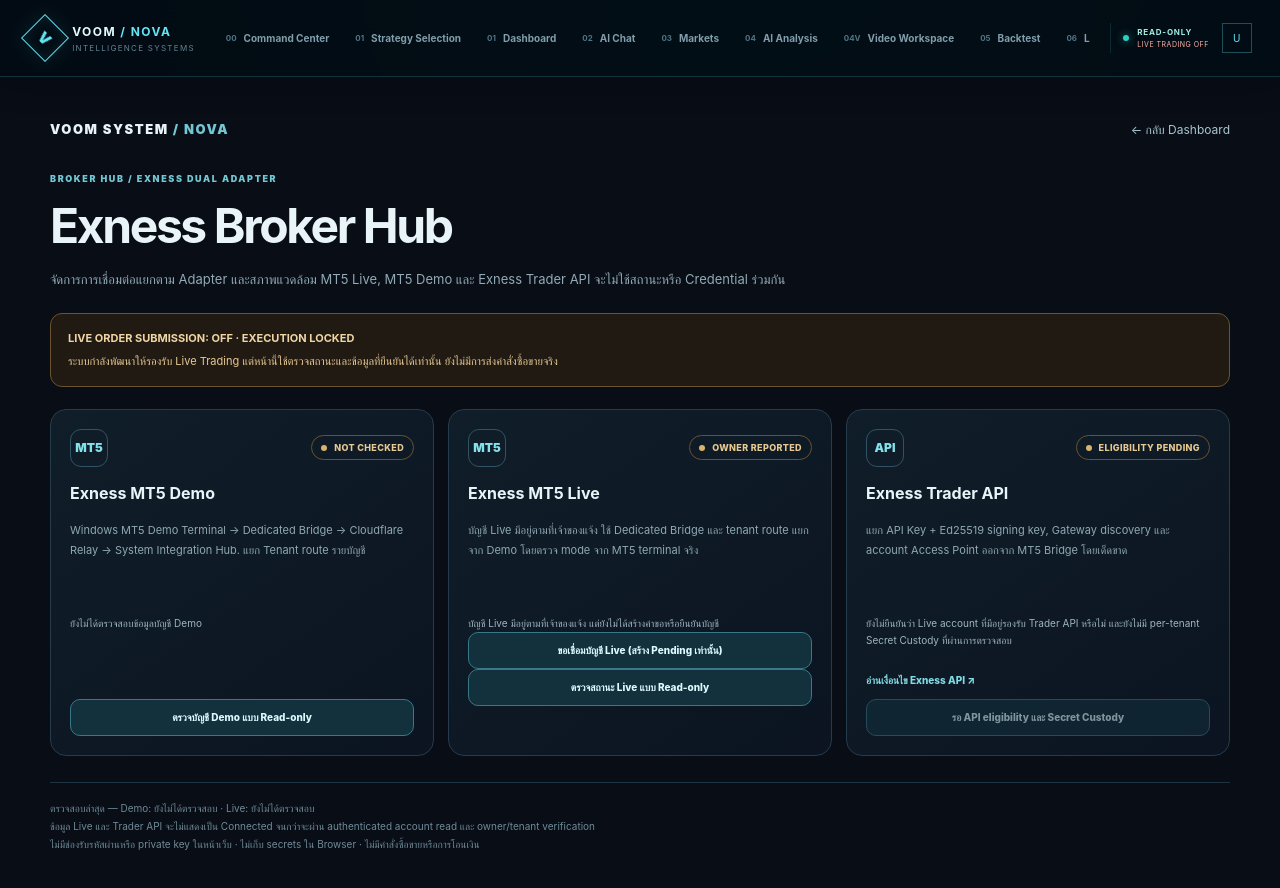
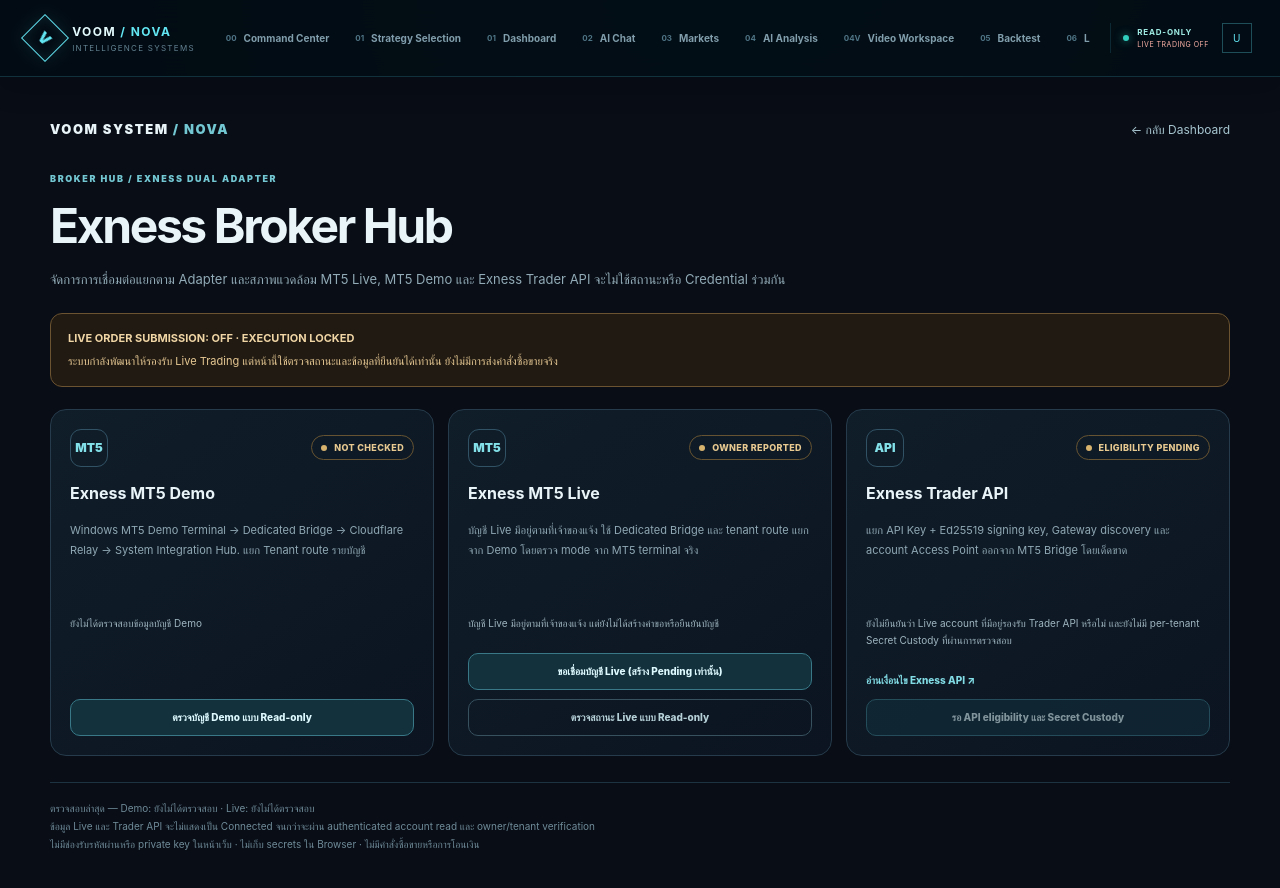
Before and after one commit to vutting895/VOOM_SYSTEM-NOVA-AI, a Next.js app in the folder frontend/: page /broker in a window 1280 px wide. Shown: the top 888 px of the page. Built offline with nearby package versions, Linux system fonts and the light colour scheme; no server answers.

Commit message:
style(broker): add secondary Live verification action

```diff
--- a/frontend/app/broker/broker-hub.css
+++ b/frontend/app/broker/broker-hub.css
@@ -13,3 +13,6 @@
 .broker-metrics{display:grid;grid-template-columns:repeat(2,minmax(0,1fr));gap:8px;margin-top:14px}.broker-metric{border:1px solid #263d4c;border-radius:9px;padding:9px}.broker-metric small{display:block;color:#7e9aa7;font-size:9px}.broker-metric strong{display:block;margin-top:5px;color:#d8edf1;font-size:12px;overflow-wrap:anywhere}
 .broker-error{margin-top:15px;color:#f0b0b4;font-size:11px}.broker-foot{margin-top:26px;border-top:1px solid #1d3341;padding-top:16px;color:#6f8b98;font-size:10px;line-height:1.8}
 @media(max-width:900px){.broker-grid{grid-template-columns:1fr}.broker-desc{min-height:0}.broker-card{padding:17px}}
+
+.broker-action-stack{margin-top:auto;padding-top:18px;display:grid;gap:9px}
+.broker-button-secondary{background:transparent;border-color:#38515f;color:#b6d0d8}
```
